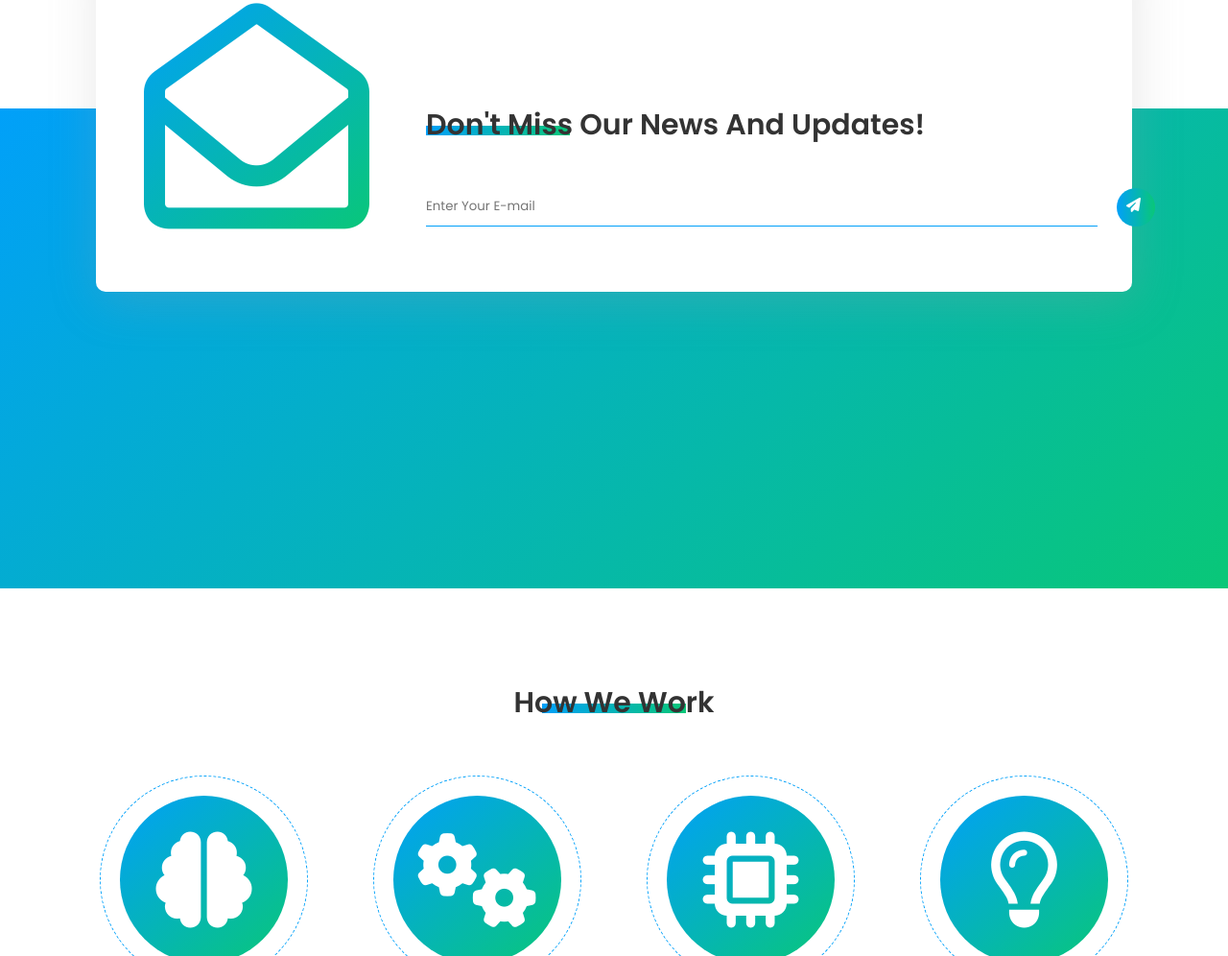
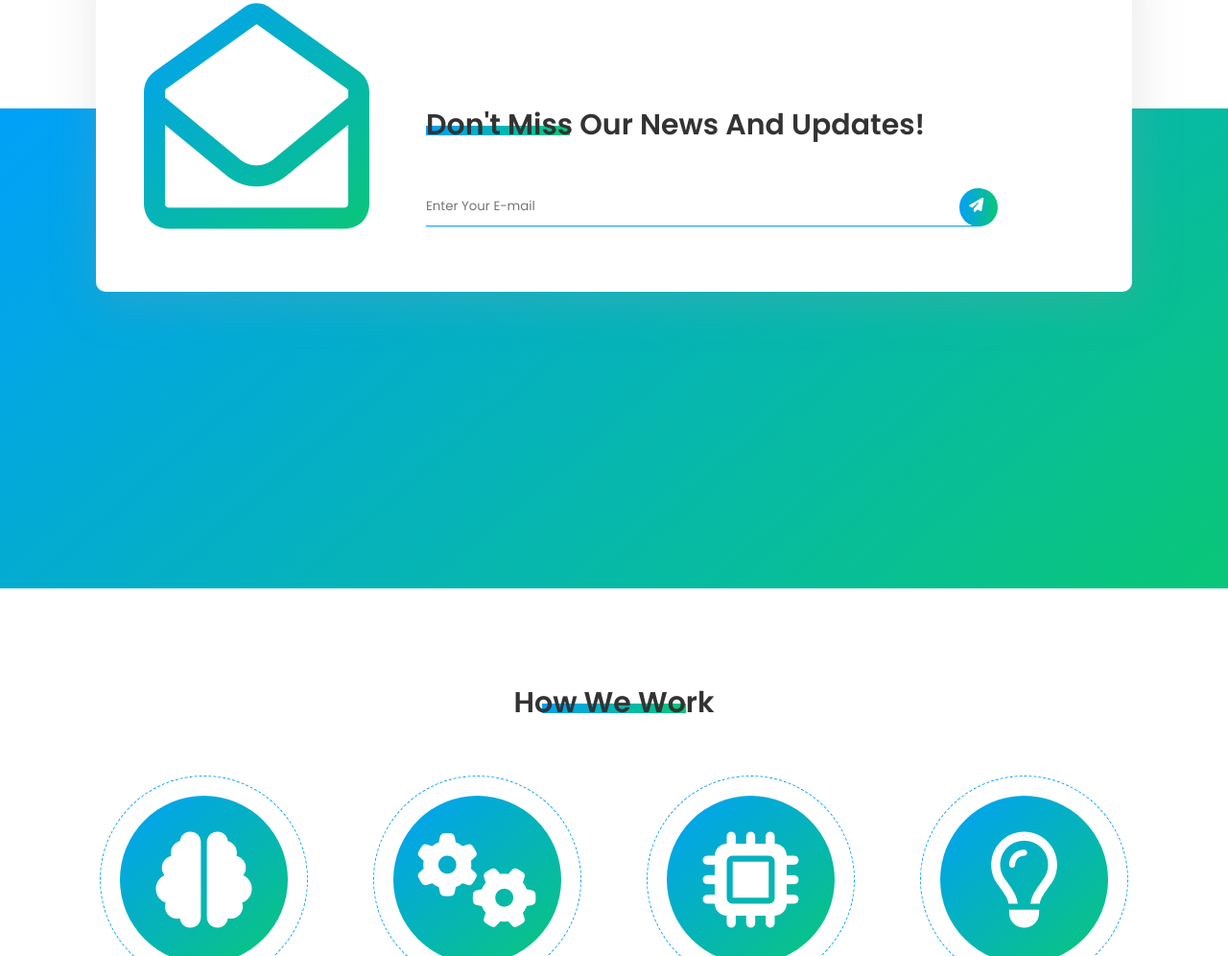
Before and after one commit to front-end-by-rimantas/43-grupe-portfolio-neuron, a website: page index.html in a window 1280 px wide. Shown: the part 3932-4928 px from the top of the page at 96% size. Drawn offline with Linux system fonts and the light colour scheme; files whose address does not match are found by name.

Commit message:
newsletter_layout fix

```diff
--- a/pages/home.css
+++ b/pages/home.css
@@ -388,7 +388,7 @@ header * {
     padding-bottom: 10em;
 }
 
-.box-container {}
+
 
 .box {
 
@@ -558,16 +558,23 @@ header * {
 .email_form {
     display: flex;
     margin-top: 20px;
+    width: 84%;
+    position: relative;
 }
 
 .inbox_input {
-    min-width: 700px;
+    width: 100%;
+    max-width: 720px;
     line-height: 40px;
     height: 40px;
     border: none;
     border-bottom: solid 1px var(--blue);
     outline: none;
+<<<<<<< Updated upstream
     /* back */
+=======
+
+>>>>>>> Stashed changes
 }
 
 
@@ -587,7 +594,7 @@ header * {
 
 .btn-send {
 
-    position: relative;
+    position: absolute;
     background: var(--color-grad-270);
     color: #ffffff;
     outline: none;
@@ -599,7 +606,8 @@ header * {
     cursor: pointer;
     z-index: 9;
     transition: all 0.7s ease 0s;
-    right: 15px;
+    right: -10px;
+
 }
 
 /* Newsletter: end */
```
